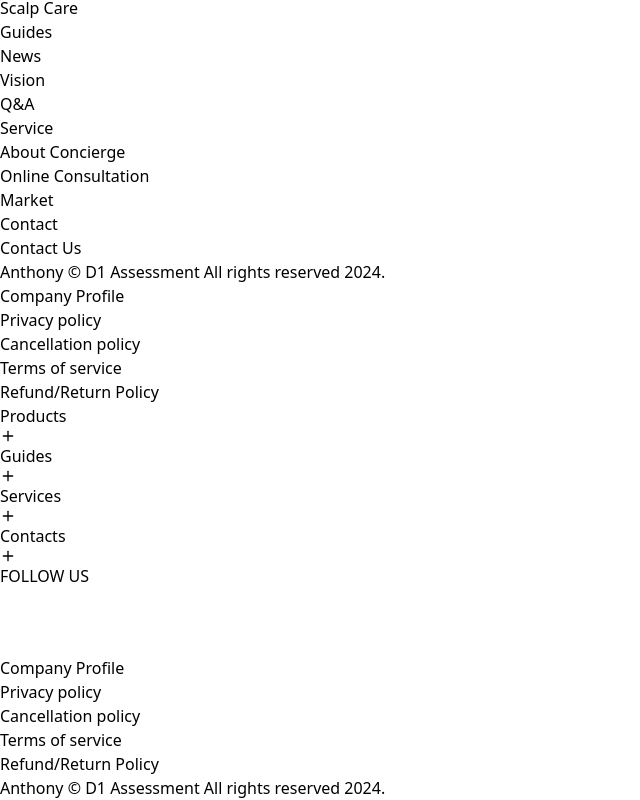
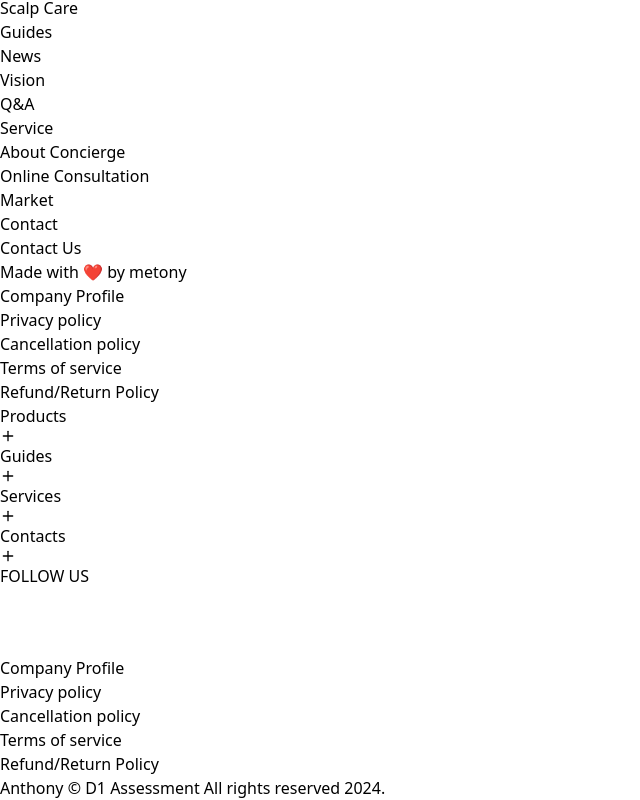
Before and after one commit to metatony/ceinFullstack, a React (Vite) app: page /About in a window 1280 px wide. Shown: the part 2510-3310 px from the top of the page, without its empty margins (0-640 px from the left). Built offline with nearby package versions, Linux system fonts and the light colour scheme; no server answers.

Commit message:
extra styling to footer

```diff
--- a/src/components/Footer.jsx
+++ b/src/components/Footer.jsx
@@ -55,7 +55,7 @@ function Footer() {
         <div className="hidden md:flex items-center space-x-28 text-gray-400 pl-20 pb-20 text-xs">
           {/* <!-- footer texts --> */}
           <p className="font-extralight">
-            Anthony &copy; D1 Assessment All rights reserved 2024.
+            Made with <span style={{ color: "red" }}>&#10084; </span> by metony
           </p>
 
           <div className="font-extralight space-x-5 flex">
```
